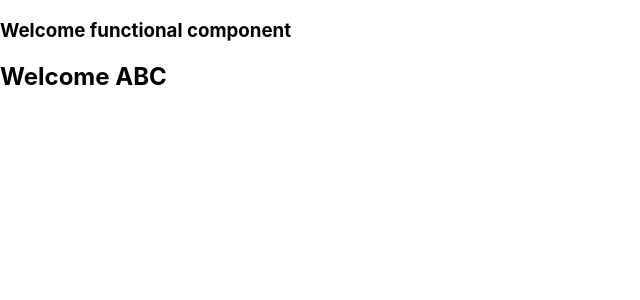
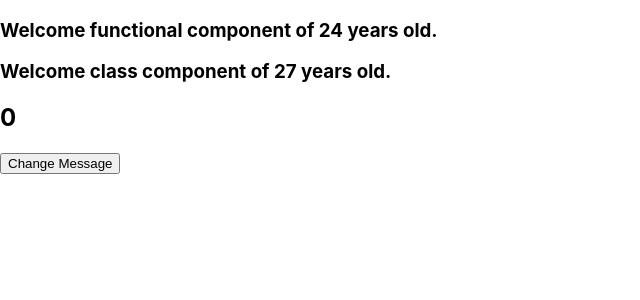
Before and after one commit to amarkumarram/react-session, a React (Create React App) app in the folder first-project/: page / in a window 1280 px wide. Shown: the top 300 px of the page, without its empty margins (0-640 px from the left). Built offline with nearby package versions, Linux system fonts and the light colour scheme.

Commit message:
3rd session

```diff
--- a/first-project/src/App.js
+++ b/first-project/src/App.js
@@ -5,8 +5,8 @@ import UserDetails from './class-compoents/UserDetails'
 let App = () => {
   return(
     <>
-      <WelcomeUser username="functional component" />
-      <UserDetails username="class component" />
+      <WelcomeUser username="functional component" age="24" />
+      <UserDetails username="class component" age="27" />
     </>
   );
 }
--- a/first-project/src/class-compoents/UserDetails.js
+++ b/first-project/src/class-compoents/UserDetails.js
@@ -4,15 +4,40 @@ class UserDetails extends Component{
     constructor(){
         super();
         this.state = {
-            name: "ABC",
-            desg: "Developer"
+            rank: 0
         }
     }
 
+    updateMessage() {
+        //this.state.rank = this.state.rank + 1;
+        /*this.setState({
+            rank: this.state.rank + 1
+        }, () => {
+            console.log(this.state.rank);
+        });*/
+        this.setState((prevState) => ({
+            rank: prevState.rank + 1
+        }),() => {
+            console.log(this.state.rank);
+        });
+    }
+
+    callUpdateMessageTwice() {
+        this.updateMessage();
+        this.updateMessage();
+    }
+    //React takes all state calls in a single call
+
     //There is only 1 method mandatory to use
     render(){
+        const {username, age} = this.props;
+        const {rank} = this.state;
         return(
-            <h2>Welcome {this.state.name}</h2>
+            <>
+                <h3>Welcome {username} of {age} years old.</h3>
+                <h2>{rank}</h2>
+                <button onClick={() => this.callUpdateMessageTwice()}>Change Message</button>
+            </>
         )
     }
 }
--- a/first-project/src/functional-component/WelcomeUser.js
+++ b/first-project/src/functional-component/WelcomeUser.js
@@ -1,6 +1,7 @@
 import React from "react";
 
 function WelcomeUser(props){
-   return <h3>Welcome {props.username}</h3>;
+   const {username, age} = props;
+   return <h3>Welcome {username} of {age} years old.</h3>;
 }
 export default WelcomeUser;
```
Also changed, not shown: 1 other file (tests, documents, lock files or other folders).
